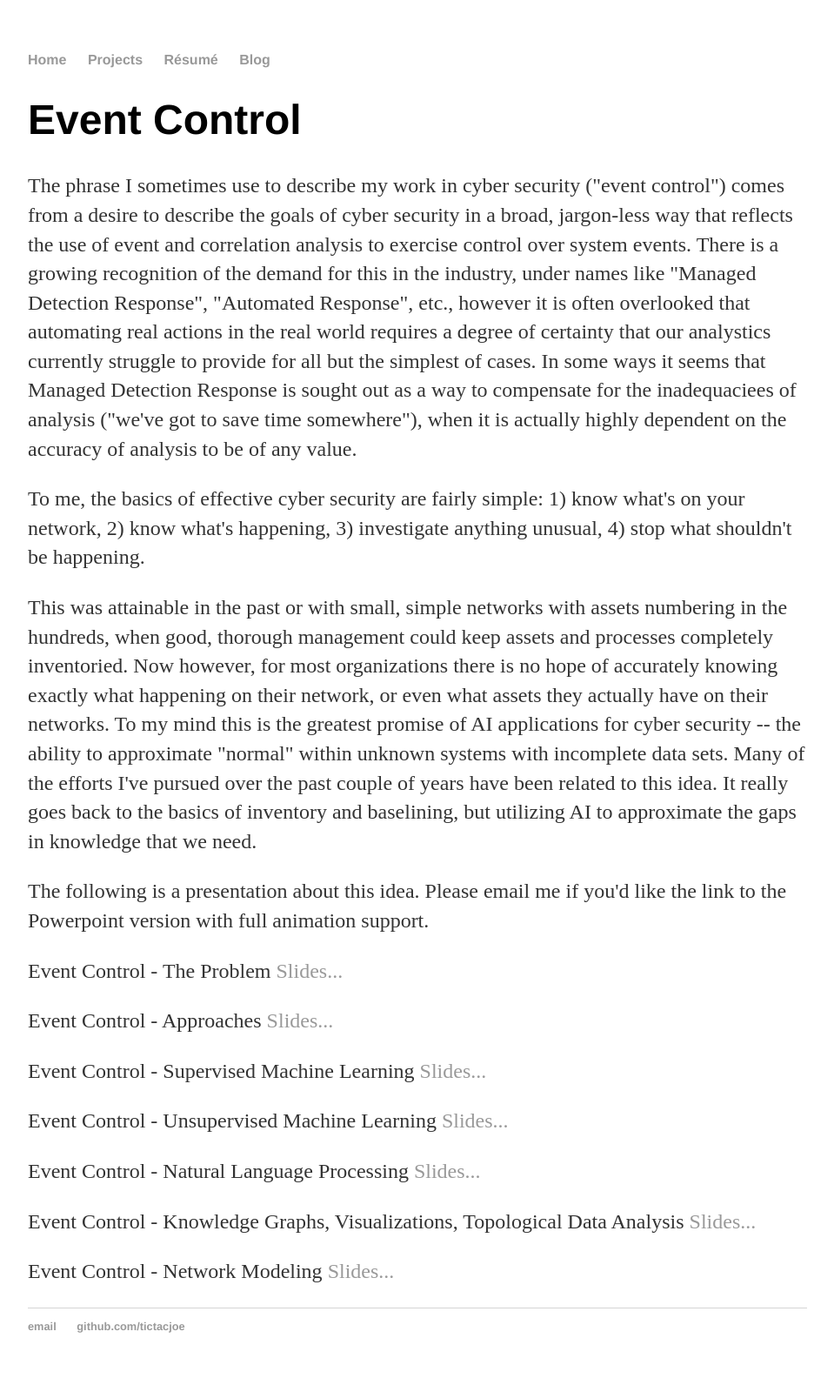
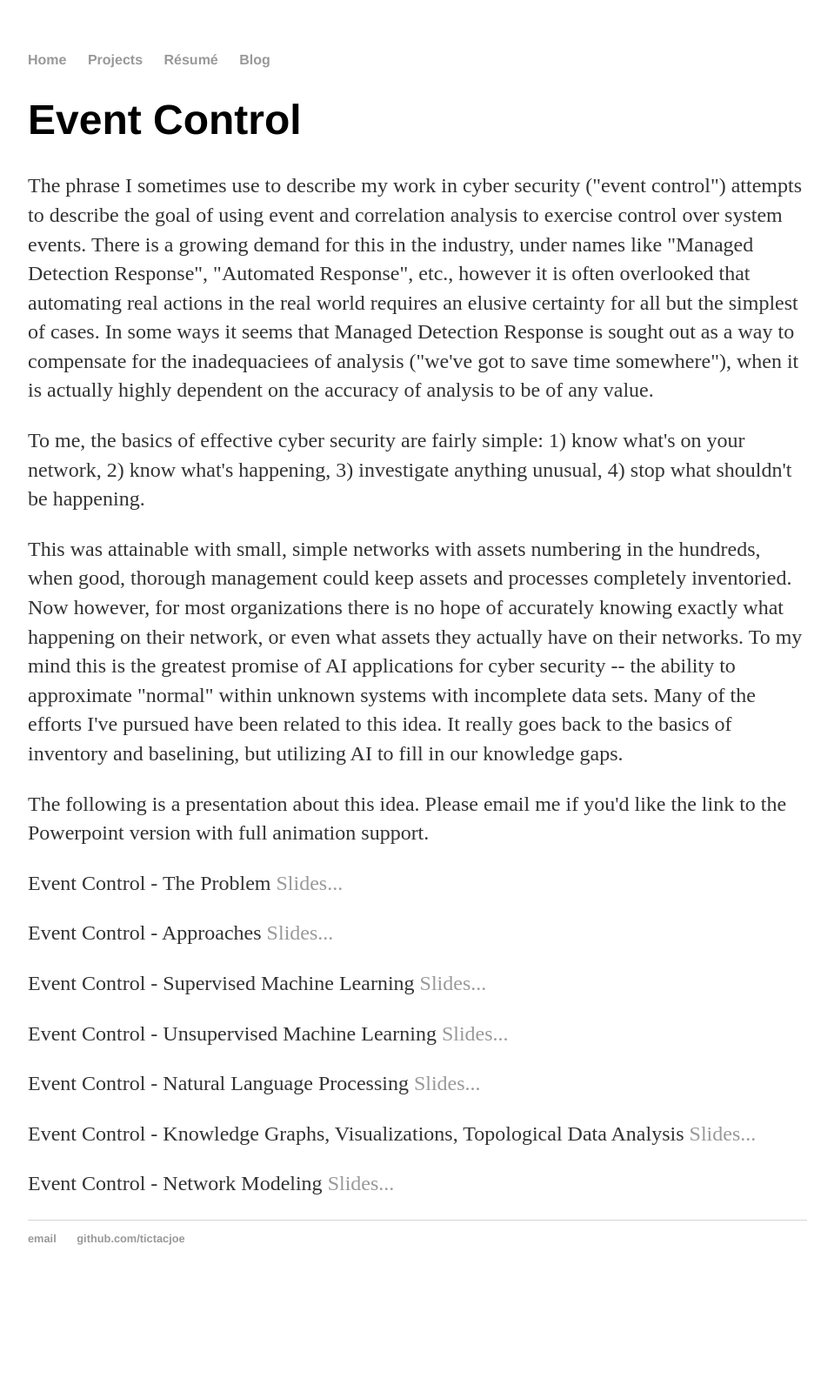
Before and after one commit to tictacjoe/tictacjoe.github.io, a Jekyll site: the page event-control.html, which Jekyll copies as it is, in a window 1280 px wide. Shown: the whole page at 87% size, without its empty margins (160-1119 px from the left). Built offline with Jekyll 4.4.1, drawn with Linux system fonts in a browser that asks for light colours; after the commit the page ends 1491 px from its top, so only the background shows below that.

Commit message:
Update event-control.html

```diff
--- a/event-control.html
+++ b/event-control.html
@@ -17,27 +17,25 @@
 		<div class="container">
     		<div class="blurb">
           <h1>Event Control</h1>
-			<p>The phrase I sometimes use to describe my work in cyber security ("event control") comes from a desire to describe
-				the goals of cyber security in a broad, jargon-less way that reflects the use of event
-				and correlation analysis to exercise control over system events.  There is a growing recognition of
-				the demand for this in the industry, under names like  "Managed Detection Response", "Automated Response", etc.,
-				however it is often overlooked that automating real actions in the real world requires a degree
-				of certainty that our analystics currently struggle to provide for all but the simplest of cases.  In some ways it
-				seems that Managed Detection Response is sought	out as a way to compensate for the
+			<p>The phrase I sometimes use to describe my work in cyber security ("event control") attempts to describe
+				the goal of using event and correlation analysis to exercise control over system events.
+				There is a growing demand for this in the industry, under names like  "Managed Detection Response", "Automated Response", etc.,
+				however it is often overlooked that automating real actions in the real world requires an elusive certainty for all but the simplest of cases.
+				In some ways it seems that Managed Detection Response is sought	out as a way to compensate for the
 				inadequaciees of analysis ("we've got to save time somewhere"), when it is actually highly dependent on
 				the accuracy of analysis to be of any value.</p>
 
 				<p>To me, the basics of effective cyber security are fairly simple:  1) know what's on your network,
 				2) know what's happening, 3) investigate anything unusual, 4) stop what shouldn't be happening.</p>
 
-				<p>This was attainable in the past or with small, simple networks with assets numbering in the hundreds, when
+				<p>This was attainable with small, simple networks with assets numbering in the hundreds, when
 				good, thorough management could keep assets and processes completely inventoried.  Now however, for most
 				organizations there is no hope of accurately knowing exactly what happening on their network, or even
 				what assets they actually have on their networks.  To my mind this is the greatest promise of AI
 				applications for cyber security -- the	ability to approximate "normal" within unknown systems with
-				incomplete data sets. Many of the efforts I've pursued over the past couple of years have been
+				incomplete data sets. Many of the efforts I've pursued have been
 				related to this idea.  	It really goes back to the basics of inventory and baselining, but utilizing
-				AI to approximate the gaps in knowledge that we need.</p>
+				AI to fill in our knowledge gaps.</p>
 
 				<p>The following is a presentation about this idea.  Please email me if you'd like the link to the Powerpoint version with full
 			        animation support.</p>
```
